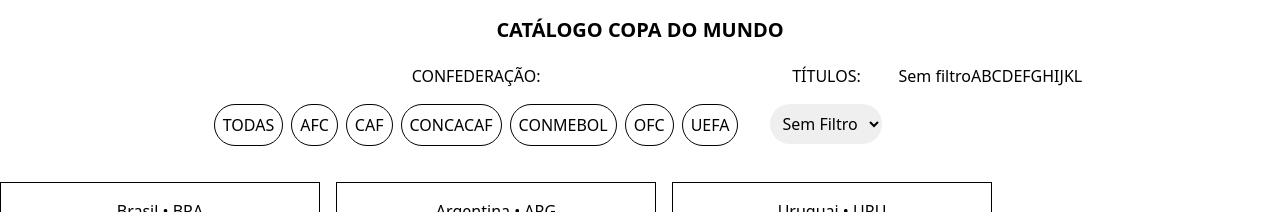
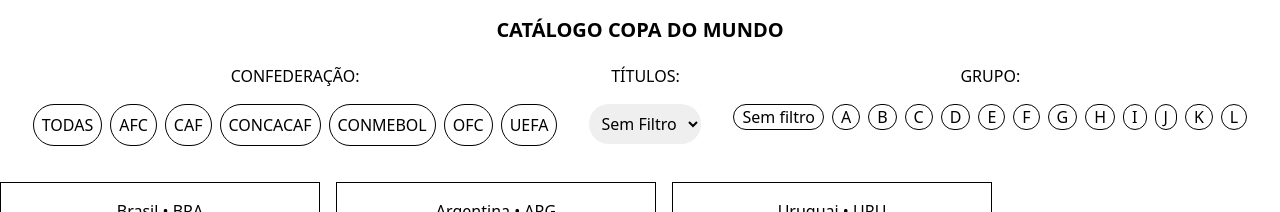
Before and after one commit to MiguelVitorOV/galeria-interativa-de-itens, a React (Vite) app: page / in a window 1280 px wide. Shown: the top 212 px of the page. Built offline with nearby package versions, Linux system fonts and the light colour scheme.

Commit message:
estilização básica no FiltroGrupo

```diff
--- a/src/components/FiltroGrupo.jsx
+++ b/src/components/FiltroGrupo.jsx
@@ -21,20 +21,25 @@ export function FiltroGrupo(props){
     }
 
     return (
-        <div>
-            <button onClick={atualizarFiltro} value='Sem filtro'>Sem filtro</button>
-            <button onClick={atualizarFiltro} value='A'>A</button>
-            <button onClick={atualizarFiltro} value='B'>B</button>
-            <button onClick={atualizarFiltro} value='C'>C</button>
-            <button onClick={atualizarFiltro} value='D'>D</button>
-            <button onClick={atualizarFiltro} value='E'>E</button>
-            <button onClick={atualizarFiltro} value='F'>F</button>
-            <button onClick={atualizarFiltro} value='G'>G</button>
-            <button onClick={atualizarFiltro} value='H'>H</button>
-            <button onClick={atualizarFiltro} value='I'>I</button>
-            <button onClick={atualizarFiltro} value='J'>J</button>
-            <button onClick={atualizarFiltro} value='K'>K</button>
-            <button onClick={atualizarFiltro} value='L'>L</button>
+        <div className="flex flex-col items-center flex-wrap">
+            <h1>GRUPO:</h1>
+
+            <div className="flex p-4 items-center gap-2 flex-wrap">
+                <button className="border border-black rounded-full px-2 "onClick={atualizarFiltro} value='Sem filtro'>Sem filtro</button>
+                <button className="border border-black rounded-full px-2 "onClick={atualizarFiltro} value='A'>A</button>
+                <button className="border border-black rounded-full px-2 "onClick={atualizarFiltro} value='B'>B</button>
+                <button className="border border-black rounded-full px-2 "onClick={atualizarFiltro} value='C'>C</button>
+                <button className="border border-black rounded-full px-2 "onClick={atualizarFiltro} value='D'>D</button>
+                <button className="border border-black rounded-full px-2 "onClick={atualizarFiltro} value='E'>E</button>
+                <button className="border border-black rounded-full px-2 "onClick={atualizarFiltro} value='F'>F</button>
+                <button className="border border-black rounded-full px-2 "onClick={atualizarFiltro} value='G'>G</button>
+                <button className="border border-black rounded-full px-2 "onClick={atualizarFiltro} value='H'>H</button>
+                <button className="border border-black rounded-full px-2 "onClick={atualizarFiltro} value='I'>I</button>
+                <button className="border border-black rounded-full px-2 "onClick={atualizarFiltro} value='J'>J</button>
+                <button className="border border-black rounded-full px-2 "onClick={atualizarFiltro} value='K'>K</button>
+                <button className="border border-black rounded-full px-2 "onClick={atualizarFiltro} value='L'>L</button>
+
+            </div>
         </div>
     )
 }
```
